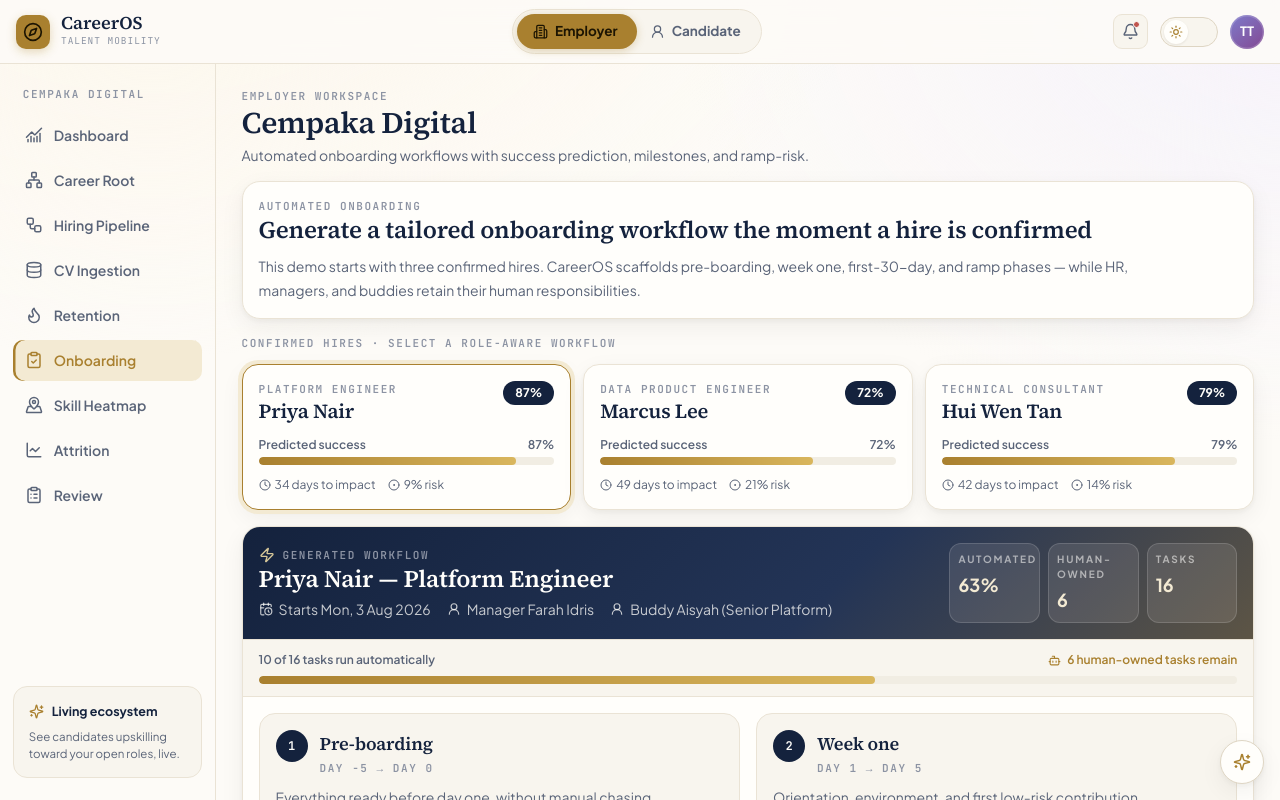
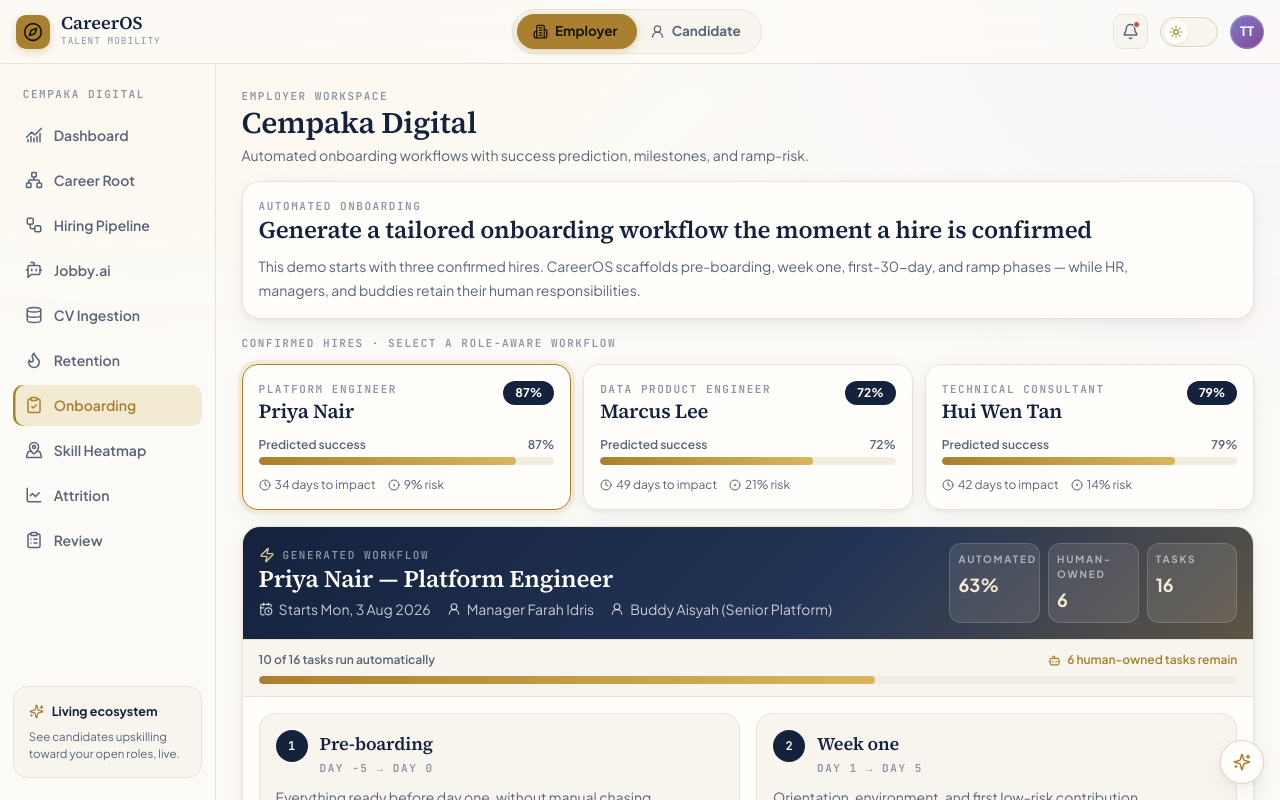
Before and after one commit to ihaterynn/CareerOS-MVP, a Next.js app in the folder frontend/: page /employer/onboarding in a window 1280 px wide. Shown: the top 800 px of the page. Built offline with nearby package versions, Linux system fonts and the light colour scheme.

Commit message:
feat(employer): add Jobby.ai module and icon to navigation

```diff
--- a/frontend/src/components/nav-config.ts
+++ b/frontend/src/components/nav-config.ts
@@ -9,6 +9,7 @@
   KanbanSquare,
   LineChart,
   MapPinned,
+  BotMessageSquare,
   Network,
   Workflow
 } from "lucide-react";
@@ -27,6 +28,7 @@
   dashboard: ChartNoAxesCombined,
   "career-root": Network,
   talent: Workflow,
+  jobby: BotMessageSquare,
   ingestion: Database,
   retention: Flame,
   onboarding: ClipboardCheck,
--- a/frontend/src/modules/employer/employer-data.ts
+++ b/frontend/src/modules/employer/employer-data.ts
@@ -329,6 +329,11 @@
     id: "talent",
     label: "Hiring Pipeline",
     description: "Role matching, candidate shortlisting, interview preparation, and structured hiring decisions."
+  },
+  {
+    id: "jobby",
+    label: "Jobby.ai",
+    description: "Role-scoped hiring copilot for pipeline questions, comparisons, interviews, and outreach."
   },
   {
     id: "ingestion",
```
Also changed, not shown: 1 other file (tests, documents, lock files or other folders).
